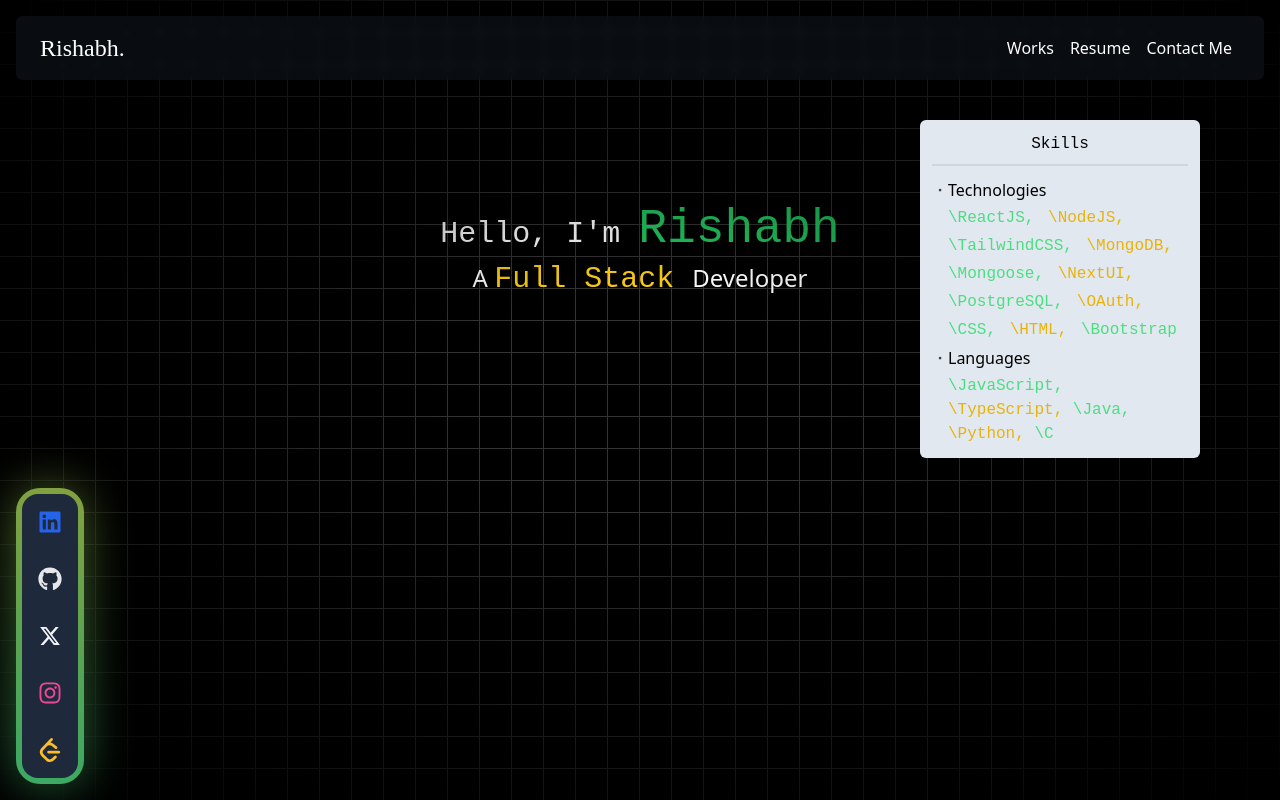
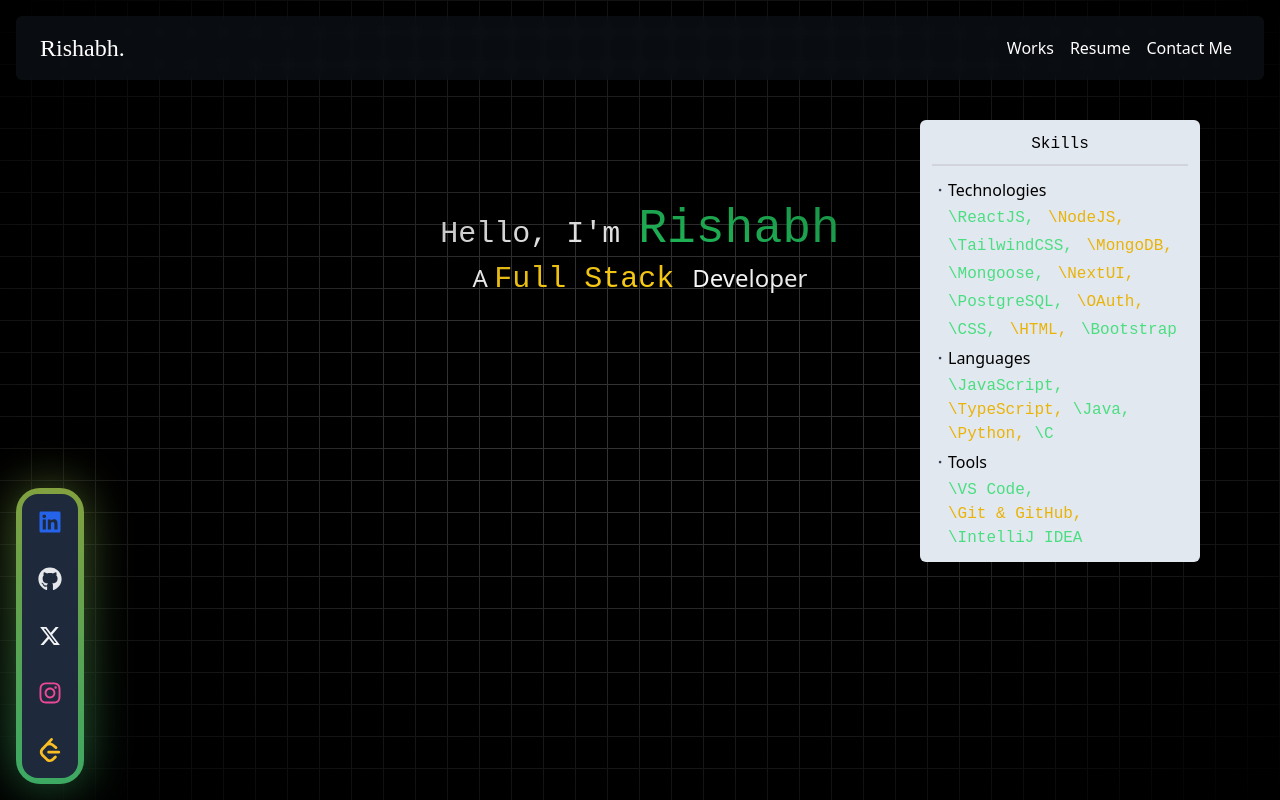
Before and after one commit to rishabhguptajs/personal_portfolio, a Next.js app: page / in a window 1280 px wide. Built offline with nearby package versions, Linux system fonts and the light colour scheme.

Commit message:
feat: Add Tools section to SkillsCard component

```diff
--- a/src/app/components/skills.tsx
+++ b/src/app/components/skills.tsx
@@ -4,9 +4,14 @@ import { LuDot } from "react-icons/lu"
 interface SkillsCardProps {
   Technologies: String[]
   Languages: String[]
+  Tools: String[]
 }
 
-const SkillsCard: React.FC<SkillsCardProps> = ({ Technologies, Languages }) => {
+const SkillsCard: React.FC<SkillsCardProps> = ({
+  Technologies,
+  Languages,
+  Tools,
+}) => {
   return (
     <div className="min-w-fit max-w-[280px] bg-slate-200 flex flex-col items-center p-3 transition-all rounded-md">
       <h1 className="w-full text-center mx-2 font-title">Skills</h1>
@@ -44,6 +49,22 @@ const SkillsCard: React.FC<SkillsCardProps> = ({ Technologies, Languages }) => {
             </p>
           ))}
         </div>
+        <h1 className="flex items-center justify-start my-1">
+          <LuDot className="text-gray-700" /> Tools
+        </h1>
+        <div className="flex ml-4 flex-wrap max-w-[280px]">
+          {Tools.map((tech: String, index: number) => (
+            <p
+              key={index}
+              className={`font-monoskills ${
+                index % 2 === 0 ? "text-green-400" : "text-yellow-500"
+              }`}
+            >
+              \{tech}
+              {index < Tools.length - 1 && ","}&nbsp;
+            </p>
+          ))}
+        </div>
       </div>
     </div>
   )
--- a/src/app/page.tsx
+++ b/src/app/page.tsx
@@ -26,7 +26,7 @@ export default function Home() {
         </div>
 
         <div className="absolute right-20 top-[120px] z-50">
-          <SkillsCard Technologies={["ReactJS", "NodeJS", "TailwindCSS", "MongoDB", "Mongoose", "NextUI", "PostgreSQL", "OAuth", "CSS", "HTML", "Bootstrap"]} Languages={["JavaScript", "TypeScript", "Java", "Python", "C"]} />
+          <SkillsCard Technologies={["ReactJS", "NodeJS", "TailwindCSS", "MongoDB", "Mongoose", "NextUI", "PostgreSQL", "OAuth", "CSS", "HTML", "Bootstrap"]} Languages={["JavaScript", "TypeScript", "Java", "Python", "C"]} Tools={["VS Code", "Git & GitHub", "IntelliJ IDEA"]} />
         </div>
       </div>
     </div>
```
